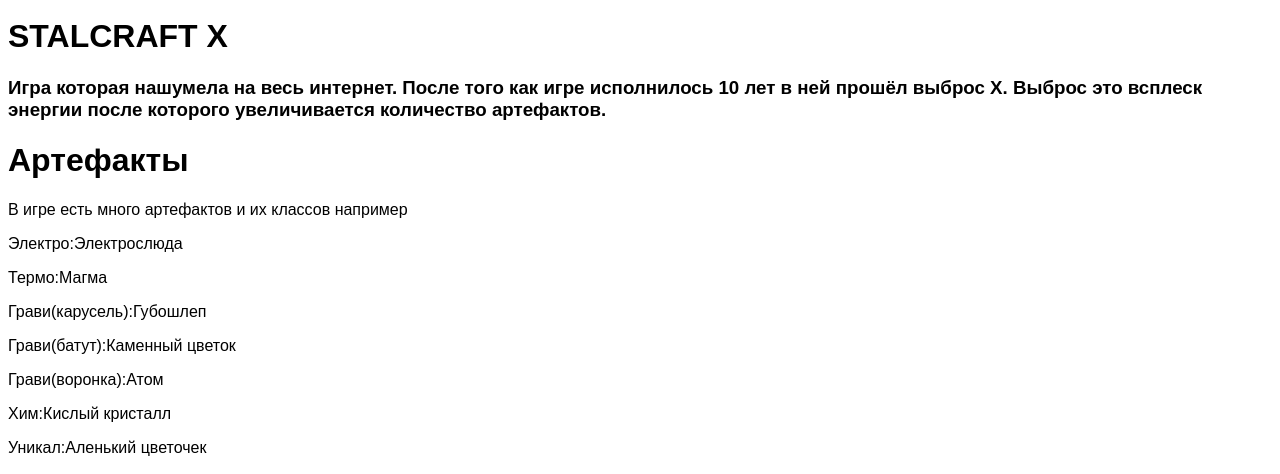
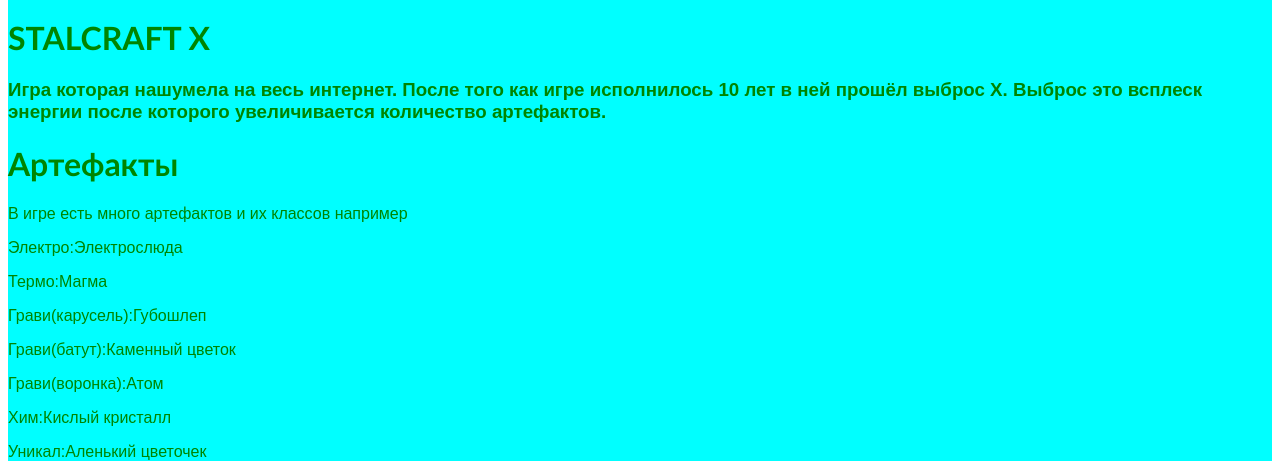
Before and after one commit to SEMi-Egor/jhdshbvzgvvvvvvvvgvjdsbjhdvjh, a plain HTML site: page index.html in a window 1280 px wide. Shown: the part 356-830 px from the top of the page. Drawn offline with Linux system fonts and the light colour scheme.

Commit message:
Update style.css

```diff
--- a/style.css
+++ b/style.css
@@ -3,6 +3,26 @@
 }
 
 img {
-    height: 345px
+    height: 345px;
 
 }
+
+h1 {
+    font-family: Gill Sans;
+}
+
+main {
+    background-color: aqua;
+}
+
+p {
+    color: #008500
+}
+
+h3 {
+    color: #008500
+}
+
+h1 {
+    color: #008500
+}
```
